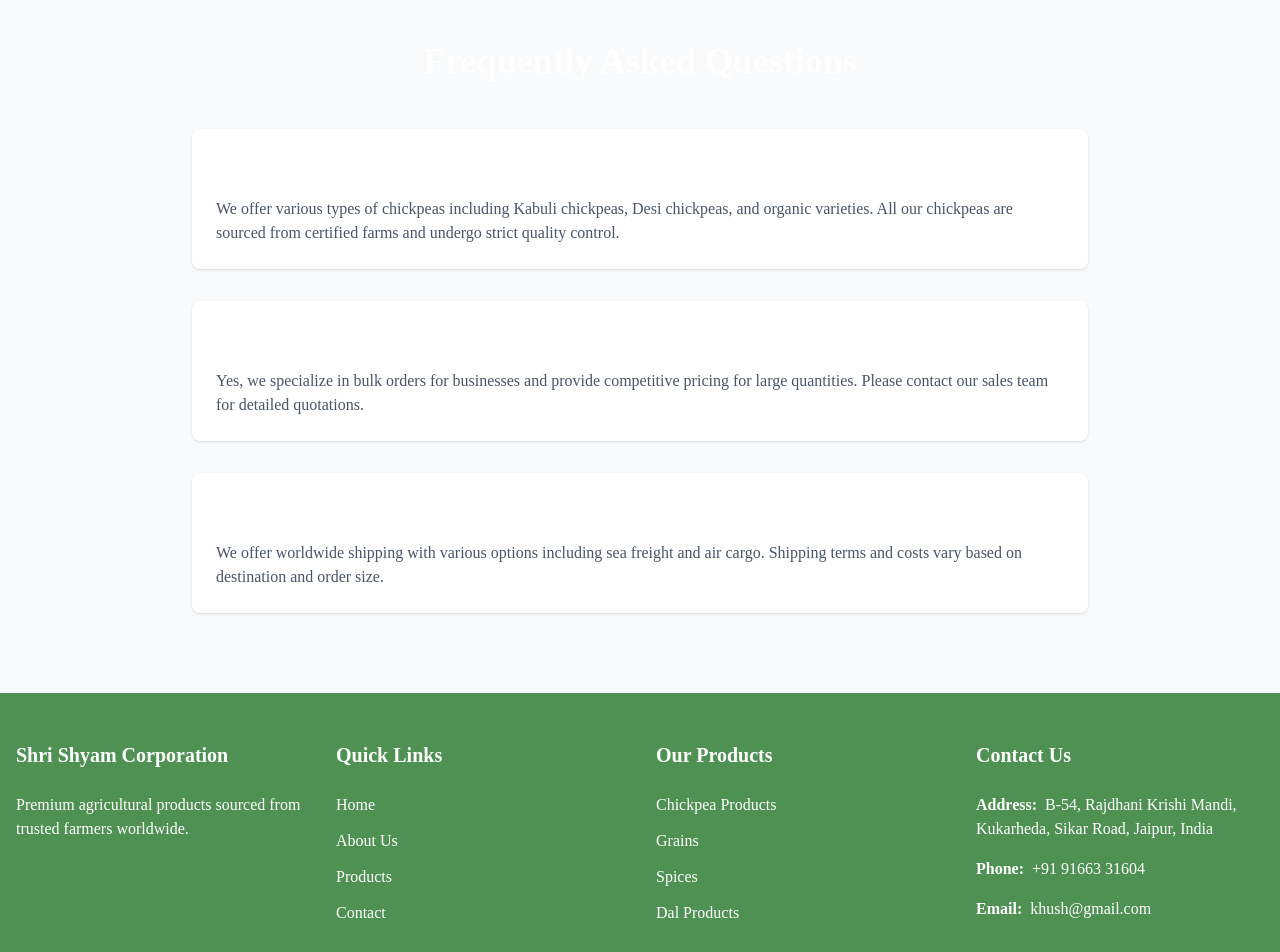
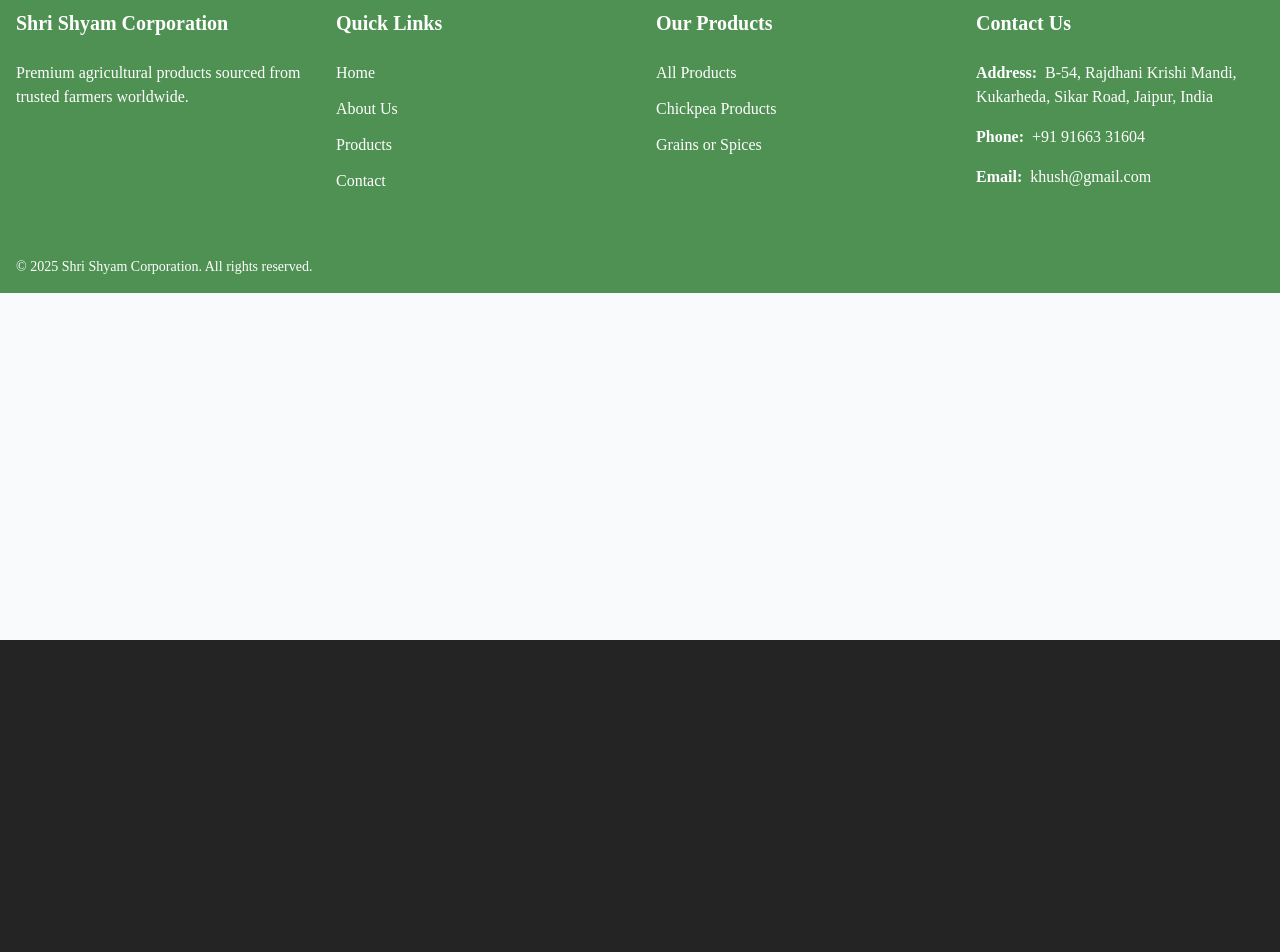
Before and after one commit to samyckk/agro, a React (Vite) app: page /faq in a window 1280 px wide. Shown: the part 160-1112 px from the top of the page. After the commit the page ends 800 px from the top, so only its background shows below. Built offline with nearby package versions, Linux system fonts and the light colour scheme.

Commit message:
removed FAQ and fixed footer

```diff
--- a/src/App.jsx
+++ b/src/App.jsx
@@ -22,7 +22,7 @@
             <Route path="/about" element={<About/>} />
             <Route path="/contact" element={<Contact/>} />
             <Route path="/products" element={<Products/>} />
-            <Route path="/faq" element={<FAQ/>} />
+            {/* <Route path="/faq" element={<FAQ/>} /> */}
           </Routes>
         </main>
         <Footer/>
--- a/src/compo/Footer.jsx
+++ b/src/compo/Footer.jsx
@@ -9,10 +9,9 @@
   ];
 
   const products = [
+    { name: 'All Products', path: '/products' },
     { name: 'Chickpea Products', path: '/products#chickpea' },
-    { name: 'Grains', path: '/products#grains' },
-    { name: 'Spices', path: '/products#spices' },
-    { name: 'Dal Products', path: '/products#dal' }
+    { name: 'Grains or Spices', path: '/products#grains-spices' },
   ];
 
   const contactInfo = [
--- a/src/compo/Navbar.jsx
+++ b/src/compo/Navbar.jsx
@@ -114,7 +114,7 @@
               { path: "/about", label: "About" },
               { path: "/contact", label: "Contact" },
               { path: "/products", label: "Products" },
-              { path: "/faq", label: "FAQ" }
+              // { path: "/faq", label: "FAQ" }
             ].map((item) => (
               <Link
                 key={item.path}
```
